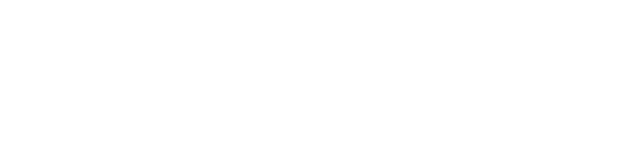
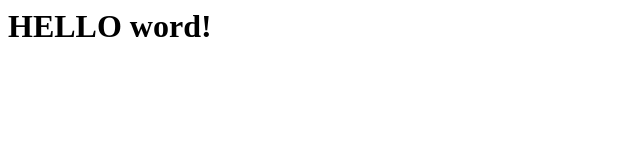
Before and after one commit to haomengmeng12/first, a plain HTML site: page index.html in a window 1280 px wide. Shown: the whole page, without its empty margins (0-640 px from the left). Drawn offline with Linux system fonts and the light colour scheme.

Commit message:
修改一下

```diff
--- a/index.html
+++ b/index.html
@@ -1,5 +1,8 @@
 <html>
 <head><title>Hello word</title></head>
 <body>
+  <h1>
+  HELLO word!
+  </h1>
 </body>
 </html>
```
